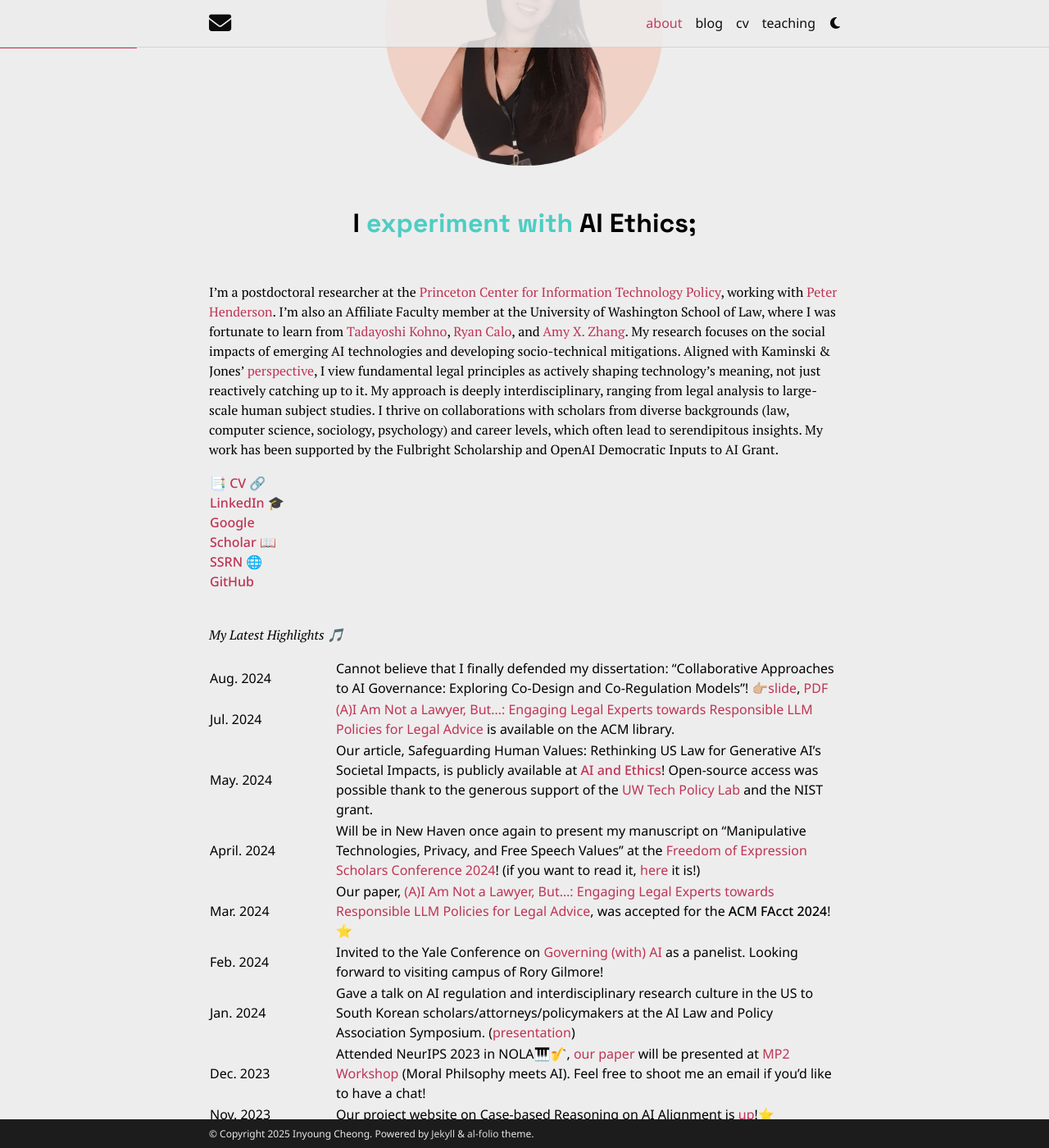
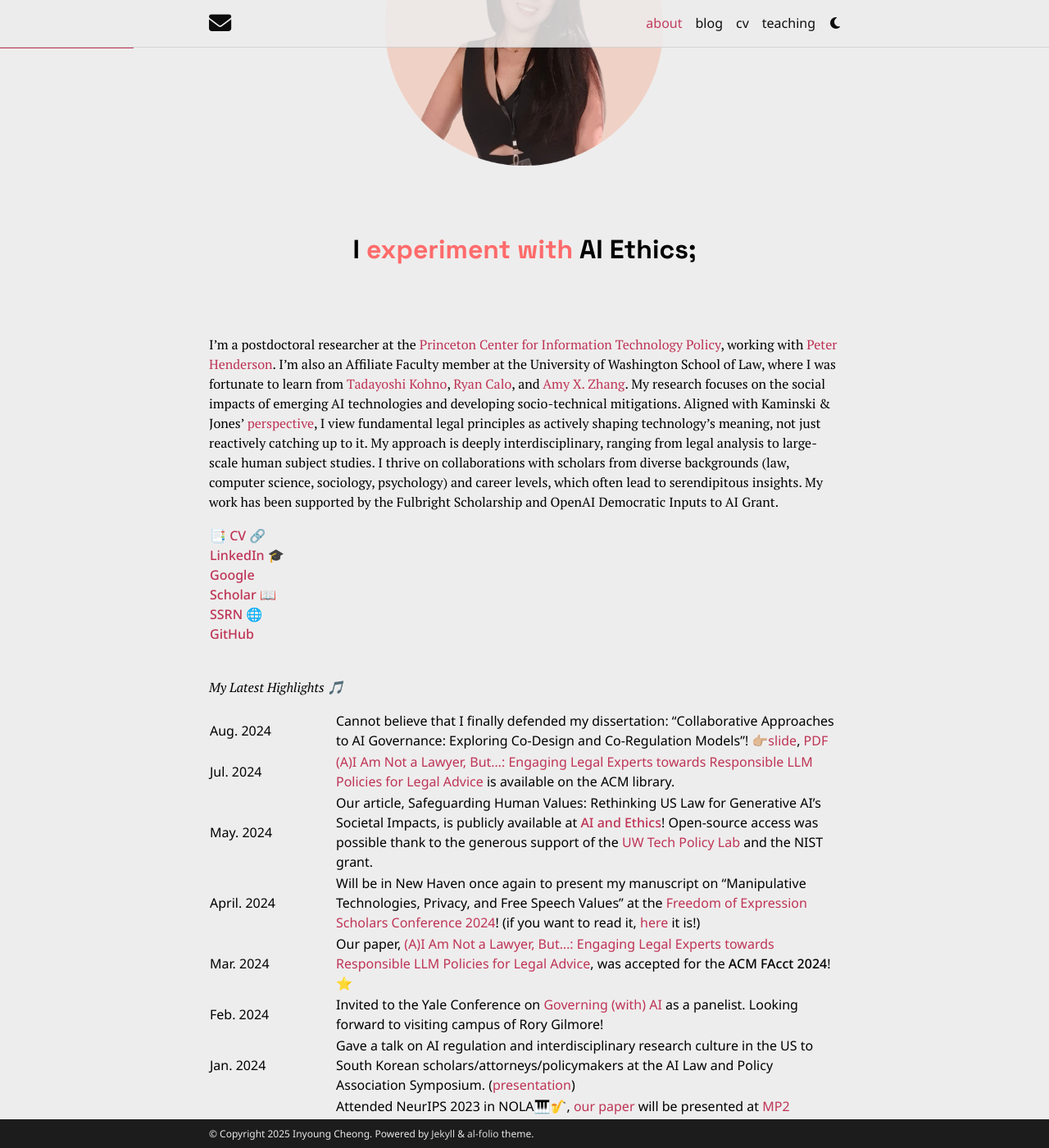
Before and after one commit to inyoungcheong/inyoungcheong.github.io, a Jekyll site: the page built from _pages/about.md, in a window 1280 px wide and 1400 px high, scrolled down 344 px. Shown: the whole window at 82% size. Built offline with Jekyll 4.4.1, drawn with Linux system fonts in a browser that asks for light colours; some web fonts are replaced; comment, search, counter and statistics services are not loaded; a style sheet for code colours, icons or effects is not loaded.

Commit message:
text update

```diff
--- a/_includes/typewriter.html
+++ b/_includes/typewriter.html
@@ -1,44 +1,42 @@
+
 <!-- _includes/typewriter.html -->
-<div id="typewriter-container">
-    <div class="line" style="font-family: 'Space Grotesk', sans-serif; font-size: 2rem; font-weight: bold; text-align: center;">
-      I <span id="verb-element"></span> AI Ethics;
-    </div>
+<div class="typewriter-container">
+    <span>I <span id="verb"></span> AI Ethics;</span>
   </div>
 
-  <link href="https://fonts.googleapis.com/css2?family=Space+Grotesk:wght@700&display=swap" rel="stylesheet">
-  <script src="https://unpkg.com/typed.js@2.0.16/dist/typed.umd.js"></script>
+  <link rel="stylesheet" href="https://fonts.googleapis.com/css2?family=Space+Grotesk:wght@700&display=swap">
+  <script src="https://cdn.jsdelivr.net/npm/typed.js@2.0.12"></script>
 
   <script>
     document.addEventListener('DOMContentLoaded', function() {
-      var options = {
-        strings: ['ponder', 'question', 'experiment with', 'analyze', 'write about'],
+      new Typed('#verb', {
+        strings: [
+          'ponder', 'question', 'experiment with', 'analyze', 'write about'
+        ],
         typeSpeed: 50,
         backSpeed: 30,
         backDelay: 2000,
         loop: true,
         cursorChar: '',
-        onStringTyped: function(arrayPos) {
-          document.getElementById('verb-element').style.color = getRandomColor();
+        onStringTyped: function() {
+          var colors = ['#FF6B6B', '#4ECDC4', '#45B7D1'];
+          var color = colors[Math.floor(Math.random() * colors.length)];
+          document.querySelector('#verb').style.color = color;
         }
-      };
-
-      function getRandomColor() {
-        var colors = [
-          '#FF6B6B',
-          '#4ECDC4',
-          '#45B7D1',
-          '#96CEB4',
-          '#FFD93D'
-        ];
-        return colors[Math.floor(Math.random() * colors.length)];
-      }
-
-      var typed = new Typed('#verb-element', options);
+      });
     });
   </script>
 
   <style>
-    #verb-element {
-      transition: color 0.3s ease;
-    }
+  .typewriter-container {
+    font-family: 'Space Grotesk', sans-serif;
+    font-size: 2rem;
+    font-weight: bold;
+    text-align: center;
+    padding: 2rem 0;
+  }
+
+  #verb {
+    transition: color 0.3s ease;
+  }
   </style>
```
